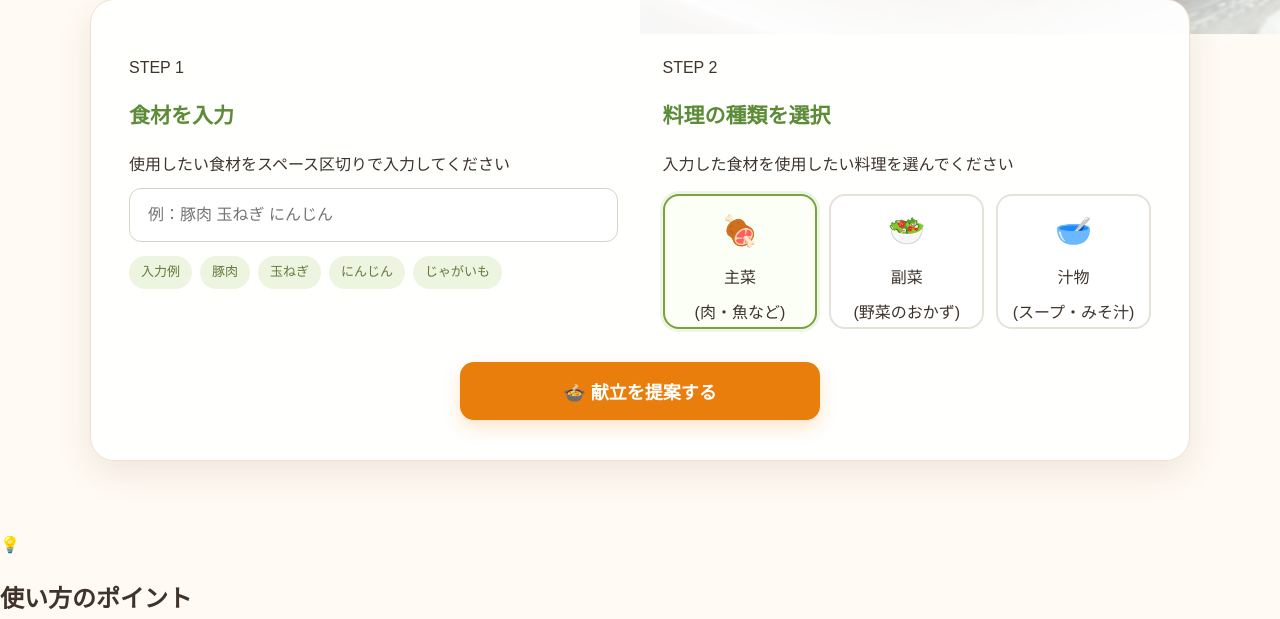
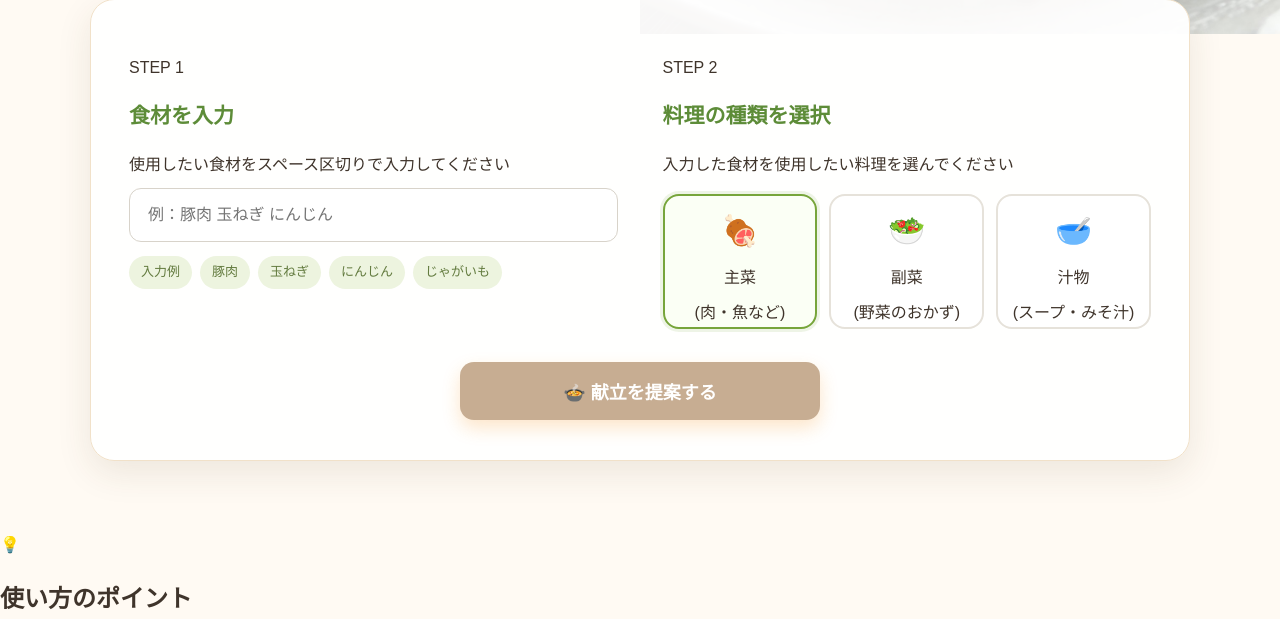
Before and after one commit to s1romiso/isd-recipe, a Flask app: page / in a window 1280 px wide, with the pointer over the restyled element. Shown: the part 518-1137 px from the top of the page. Run offline with Flask 3, Linux system fonts and the light colour scheme.

Commit message:
Update style2.css

```diff
--- a/static/style2.css
+++ b/static/style2.css
@@ -181,7 +181,7 @@ input[type="text"]:focus {
 
 .submit-button:hover {
     transform: translateY(-2px);
-    background: #e97e0d;
+    background: #c7ad92;
 }
 
 /* 献立カード */
```
